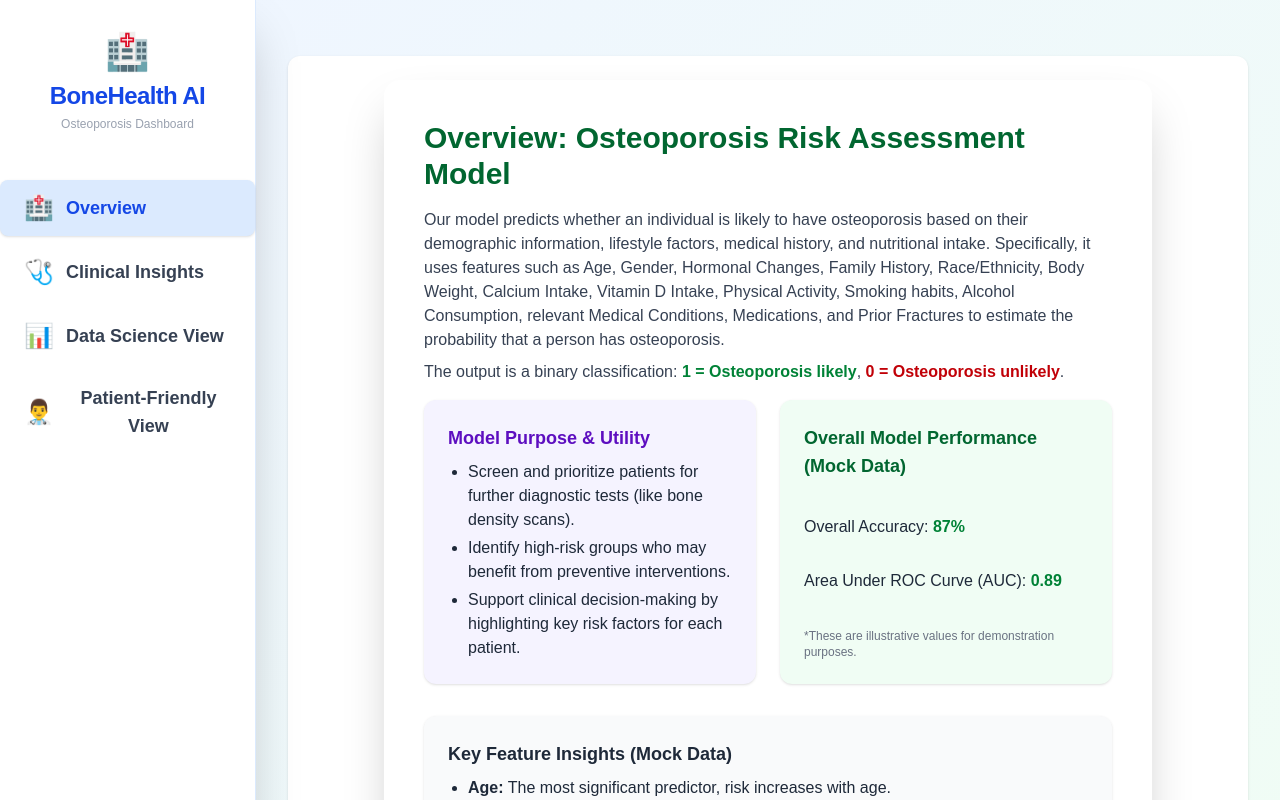
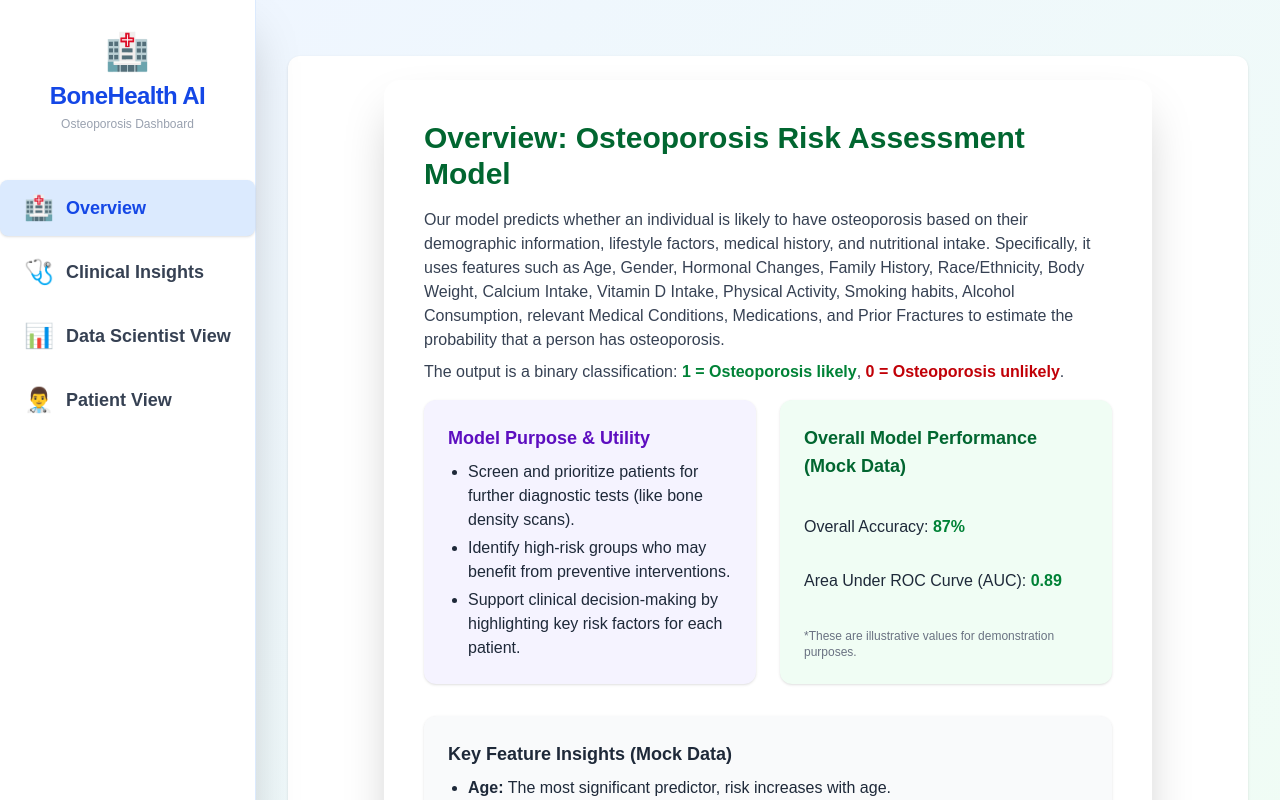
Before and after one commit to omondi-alex/bonehealth_ai, a Next.js app: page /dashboard in a window 1280 px wide. Shown: the top 800 px of the page. Built offline with nearby package versions, Linux system fonts and the light colour scheme.

Commit message:
Side bar fix

```diff
--- a/app/dashboard/DashboardLayout.tsx
+++ b/app/dashboard/DashboardLayout.tsx
@@ -6,8 +6,8 @@ import { FiMenu, FiX, FiLogOut } from 'react-icons/fi';
 const navItems = [
   { label: "Overview", icon: "🏥" },
   { label: "Clinical Insights", icon: "🩺" },
-  { label: "Data Science View", icon: "📊" },
-  { label: "Patient-Friendly View", icon: "👨‍⚕️" },
+  { label: "Data Scientist View", icon: "📊" },
+  { label: "Patient View", icon: "👨‍⚕️" },
 ];
 
 export default function DashboardLayout({ children, activeTab, setActiveTab }: {
--- a/app/dashboard/page.tsx
+++ b/app/dashboard/page.tsx
@@ -13,7 +13,7 @@ const tabs = [
   { label: "Overview", component: <Overview /> },
   { label: "Clinical Insights", component: <ClinicalInsights /> },
   { label: "Data Scientist View", component: <DataScienceView /> },
-  { label: "Patient-Friendly View", component: <PatientView /> },
+  { label: "Patient View", component: <PatientView /> },
 ];
 
 // Define initialForm here to pass to the provider
```
